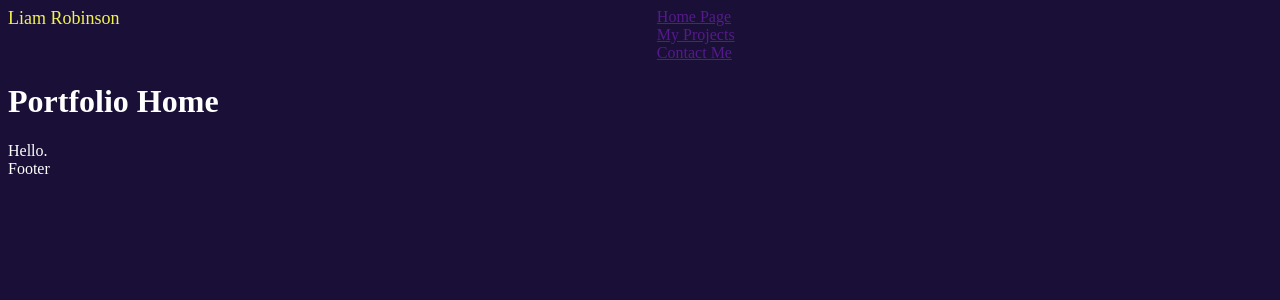
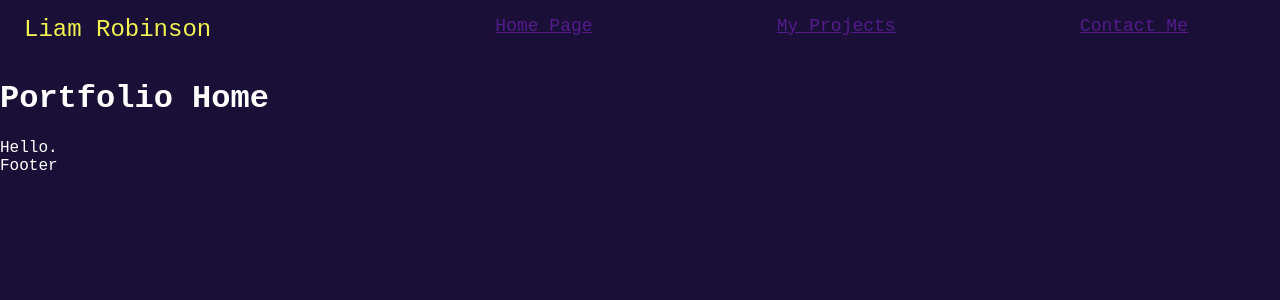
Before and after one commit to Oliphan/Oliphan.github.io, a Jekyll site: the page built from pages/index.html, in a window 1280 px wide. Shown: the top 300 px of the page. Built offline with Jekyll 4.4.1, drawn with Linux system fonts in a browser that asks for light colours.

Commit message:
Updated page css

```diff
--- a/styles/page.css
+++ b/styles/page.css
@@ -8,23 +8,18 @@
 
 body
 {
+	font-family: 'Courier New', Courier, monospace;
 	display: flex;
 	flex-grow: 1;
 	flex-direction: column;
 	background-color: var(--palette-1);
 	color: var(--palette-2);
-}
-
-nav
-{
-	display: flex;
-	flex-grow: 1;
-	flex-direction: column;
-	color: var(--palette-3);
+	margin: 0px;
 }
 
 header
 {
+	padding: 1em 0em;
 	display: flex;
 	flex-grow: 1;
 	flex-direction: row;
@@ -33,9 +28,29 @@ header
 
 .header-title
 {
+	padding: 0em 15% 0em 1em;
+	margin: auto;
+	font-weight: 500;
+	display: flex;
+	flex-shrink: 1;
+	flex-direction: row;
+	color: var(--palette-3);
+	font-size: x-large;
+}
+
+nav
+{
 	display: flex;
 	flex-grow: 1;
 	flex-direction: row;
 	color: var(--palette-3);
 	font-size: large;
 }
+
+nav a
+{
+	display: flex;
+	flex-grow: 1;
+	flex-direction: column;
+	text-align: center;
+}
```
